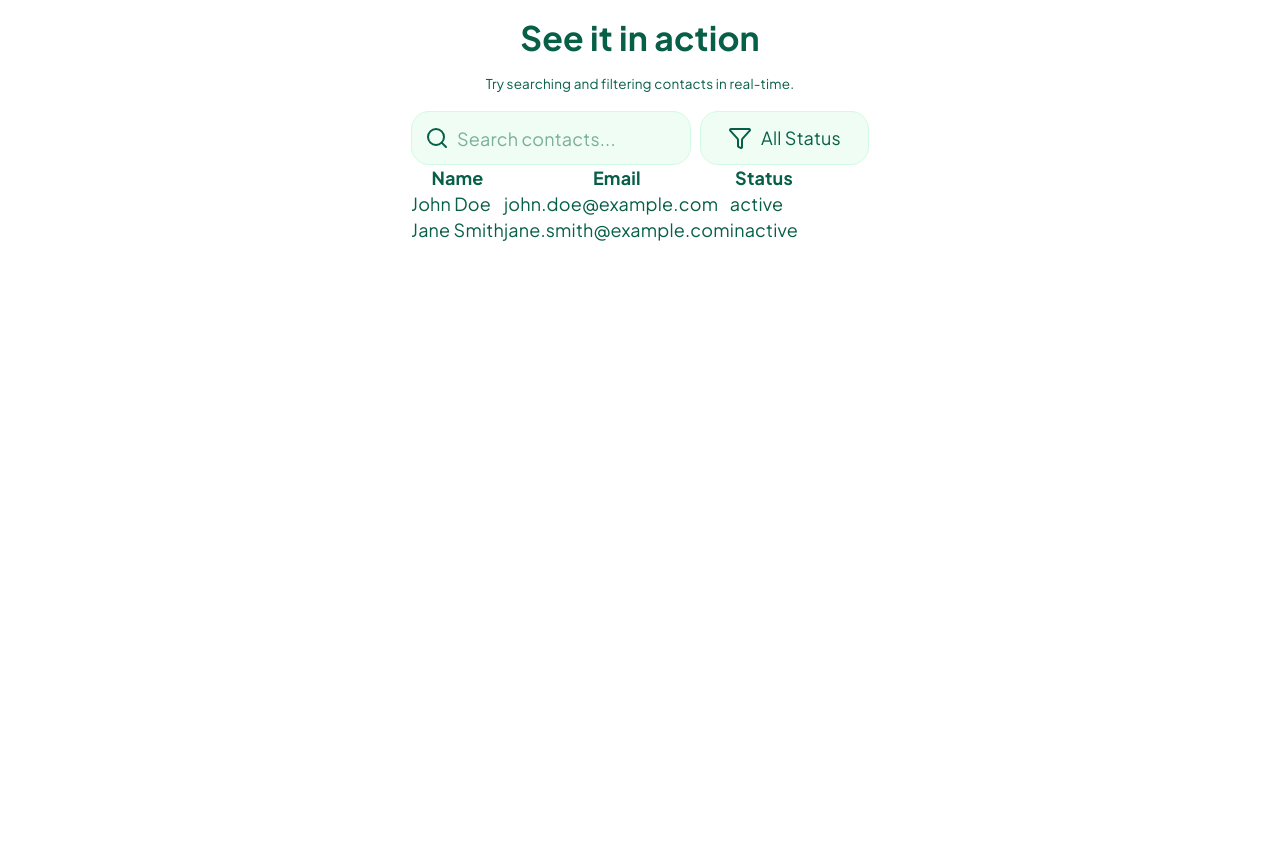
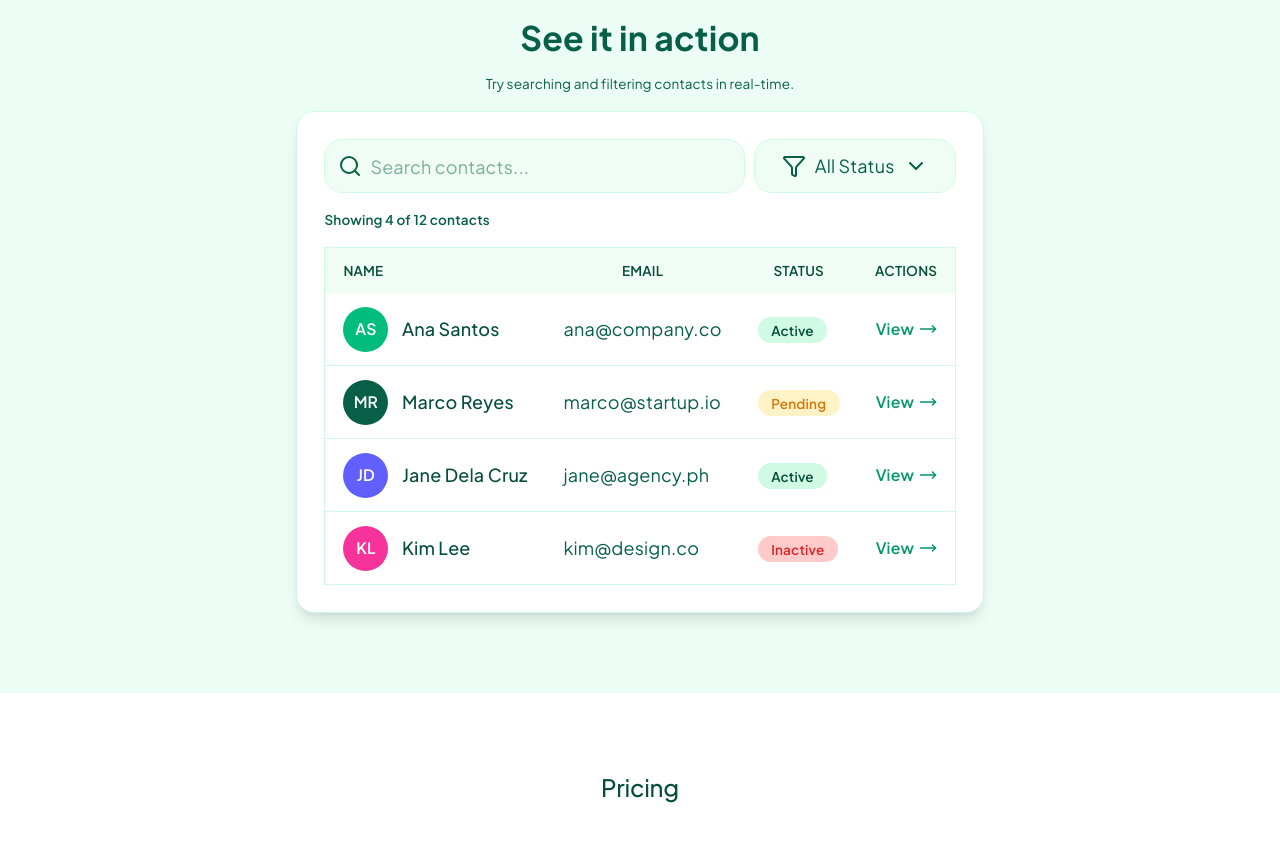
Before and after one commit to fretchelgerarman-cp/CoreCRM_Landing-Page, a Vue app: page / in a window 1280 px wide. Shown: the part 1789-2630 px from the top of the page. Before the commit the page ends 2112 px from the top, so only its background shows below. Built offline with nearby package versions, Linux system fonts and the light colour scheme.

Commit message:
feat: add contact section

```diff
--- a/src/App.vue
+++ b/src/App.vue
@@ -3,6 +3,7 @@ import HeroBanner from './components/landing/HeroBanner.vue'
 import FeatureGrid from './components/landing/FeatureGrid.vue'
 import ContactTable from './components/landing/ContactTable.vue'
 import Navbar from './components/landing/Navbar.vue'
+import Pricing from './components/landing/Pricing.vue'
 </script>
 
 <template>
@@ -10,4 +11,5 @@ import Navbar from './components/landing/Navbar.vue'
  <HeroBanner />
  <FeatureGrid />
  <ContactTable />
+ <Pricing />
 </template>
--- a/src/components/landing/ContactTable.vue
+++ b/src/components/landing/ContactTable.vue
@@ -1,18 +1,46 @@
 <script>
-import { Funnel, Search } from '@lucide/vue'
+import { Funnel, Search, ChevronDown, MoveRight } from '@lucide/vue'
 export default {
     components: {
         Funnel,
-        Search
+        Search,
+        ChevronDown,
+        MoveRight
     },
     name: 'ContactTable',
     data() {
         return {
            searchQuery: '',
-           contacts: [
-            { name: 'John Doe', email: 'john.doe@example.com' , status: 'active'},
-            { name: 'Jane Smith', email: 'jane.smith@example.com' , status: 'inactive'}
-           ]
+           contacts:[
+  {
+    name: 'Ana Santos',
+    email: 'ana@company.co',
+    status: 'active',
+    initials: 'AS',
+    initialsBg: 'bg-emerald-500'
+  },
+  {
+    name: 'Marco Reyes',
+    email: 'marco@startup.io',
+    status: 'pending',
+    initials: 'MR',
+    initialsBg: 'bg-(--emerald-medium)'
+  },
+  {
+    name: 'Jane Dela Cruz',
+    email: 'jane@agency.ph',
+    status: 'active',
+    initials: 'JD',
+    initialsBg: 'bg-indigo-500'
+  },
+  {
+    name: 'Kim Lee',
+    email: 'kim@design.co',
+    status: 'inactive',
+    initials: 'KL',
+    initialsBg: 'bg-pink-500'
+  }
+]
         }
     },
     computed: {
@@ -27,36 +55,87 @@ export default {
 </script>
 
 <template>
-    <div class="contact flex flex-col items-center gap-4">
+    <div class="contact flex flex-col items-center gap-4 bg-(--emerald-mint)">
 
            <span class="text-xs font-semibold px-4 py-2 rounded-full bg-(--emerald-light) text-(--emerald-dark)">LIVE PREVIEW</span>
         <h3 class="text-3xl font-bold">See it in action</h3>
         <p class="font-thin text-xs text-(--emerald-medium)">Try searching and filtering contacts in real-time.</p>
 
-    <div>
-        <div class="flex gap-2 flex-col sm:flex-row w-full max-w-md">
-            <div class="relative">
+    <div class="bg-white rounded-2xl p-6 shadow-lg border border-(--emerald-light)">
+        <div class="flex gap-2 flex-col sm:flex-row w-full">
+            <div class="relative grow">
                 <input type="text"
                  v-model="searchQuery"
                  placeholder="Search contacts..."
-                 class="bg-(--emerald-surface) px-4 py-2 pl-10 h-12 rounded-2xl border border-(--emerald-light) focus:outline-none focus:ring-2 focus:ring-(--emerald-pale) focus:border-transparent">
+                 class="bg-(--emerald-surface) px-4 py-2 pl-10 h-12 rounded-2xl border border-(--emerald-light) focus:outline-none focus:ring-2 focus:ring-(--emerald-pale) focus:border-transparent w-full">
                 <Search class="absolute left-3 top-1/2 transform -translate-y-1/2 text-(--emerald-medium)" />
             </div>
-            <button class="flex items-center gap-2 bg-(--emerald-surface) rounded-2xl border border-(--emerald-light) px-6 py-2"><span><Funnel /></span>All Status</button>
+            <button class="flex items-center gap-2 bg-(--emerald-surface) rounded-2xl border border-(--emerald-light) px-6 py-2 whitespace-nowrap"><span><Funnel /></span>All Status <span><ChevronDown class="text-(--emerald-medium)" /></span> </button>
         </div>
-        <table>
-            <thead>
+        <p class="text-xs text-(--emerald-medium) py-4 font-semibold">Showing 4 of 12 contacts</p>
+
+
+        <div class="md:hidden">
+            <div v-for="contact in filteredContacts" :key="contact.email" class="bg-white p-4 border border-(--emerald-light)">
+                <div class="flex items-center">
+                    <div :class="`${contact.initialsBg} w-12 h-12 rounded-full flex items-center justify-center text-white font-semibold text-lg`">
+                        {{ contact.initials }}
+                    </div>
+
+                        <h4 class="font-semibold text-(--emerald-dark)">{{ contact.name }}</h4>
+                        <p class="text-xs text-(--emerald-medium)">{{ contact.email }}</p>
+
+                </div>
+
+                    <span :class="`px-3 py-1 rounded-full text-xs font-semibold ${
+                        contact.status === 'active' ? 'bg-(--emerald-light) text-(--emerald-dark)' :
+                        contact.status === 'pending' ? 'bg-(--amber-100) text-(--amber-600)' :
+                        'bg-(--red-100) text-(--red-500)'
+                    }`">
+                        {{ contact.status.charAt(0).toUpperCase() + contact.status.slice(1) }}
+                    </span>
+                    <button class="flex items-center gap-1 text-(--emerald) font-semibold text-sm">
+                        View <MoveRight class="w-4 h-4" />
+                    </button>
+
+            </div>
+        </div>
+
+
+        <table class="hidden md:table w-full rounded-3xl border border-(--emerald-light)">
+            <thead class="bg-(--emerald-surface)">
                 <tr>
-                    <th>Name</th>
-                    <th>Email</th>
-                    <th>Status</th>
+                    <th class="text-left px-4 py-3 text-xs font-semibold text-(--emerald-dark) ">NAME</th>
+                    <th class=" py-3 text-xs font-semibold text-(--emerald-dark) ">EMAIL</th>
+                    <th class="  py-3 text-xs font-semibold text-(--emerald-dark) ">STATUS</th>
+                    <th class="  py-3 text-xs font-semibold text-(--emerald-dark) ">ACTIONS</th>
                 </tr>
             </thead>
             <tbody>
-                <tr v-for="contact in filteredContacts" :key="contact.email">
-                    <td>{{ contact.name }}</td>
-                    <td>{{ contact.email }}</td>
-                    <td>{{ contact.status }}</td>
+                <tr v-for="contact in filteredContacts" :key="contact.email" class="border-b border-(--emerald-light)">
+                    <td class="px-4 py-3">
+                        <div class="flex items-center gap-3">
+                            <div :class="`${contact.initialsBg} w-10 h-10 rounded-full flex items-center justify-center text-white font-semibold text-sm`">
+                                {{ contact.initials }}
+                            </div>
+                            <span class="font-medium text-(--emerald-dark)">{{ contact.name }}</span>
+                        </div>
+                    </td>
+                    <td class="px-4 py-3 text-(--emerald-medium)">{{ contact.email }}</td>
+                    <td class="px-4 py-3">
+                        <span :class="`px-3 py-1 rounded-full text-xs font-semibold ${
+                            contact.status === 'active' ? 'bg-(--emerald-light) text-(--emerald-dark)' :
+                            contact.status === 'pending' ? 'bg-(--amber-100) text-(--amber-600)' :
+                            'bg-(--red-100) text-(--red-500)'
+                        }`">
+                            {{ contact.status.charAt(0).toUpperCase() + contact.status.slice(1) }}
+                        </span>
+                    </td>
+                    <td class="px-4 py-3 text-right">
+                        <button class="flex items-center gap-1 text-(--emerald) font-semibold text-sm">
+                            View <MoveRight class="w-4 h-4" />
+                        </button>
+                    </td>
                 </tr>
             </tbody>
         </table>
--- /dev/null
+++ b/src/components/landing/Pricing.vue
@@ -0,0 +1,9 @@
+<script></script>
+
+<template>
+    <div class="pricing">
+        <h2>Pricing</h2>
+    </div>
+</template>
+
+template>
--- a/src/style.css
+++ b/src/style.css
@@ -95,6 +95,13 @@ body {
 }
 
 .contact {
+  padding: 80px 0;
+  display: flex;
+  align-items: center;
+  justify-content: center;
+}
+
+.pricing {
   padding: 80px 0;
   display: flex;
   align-items: center;
```
